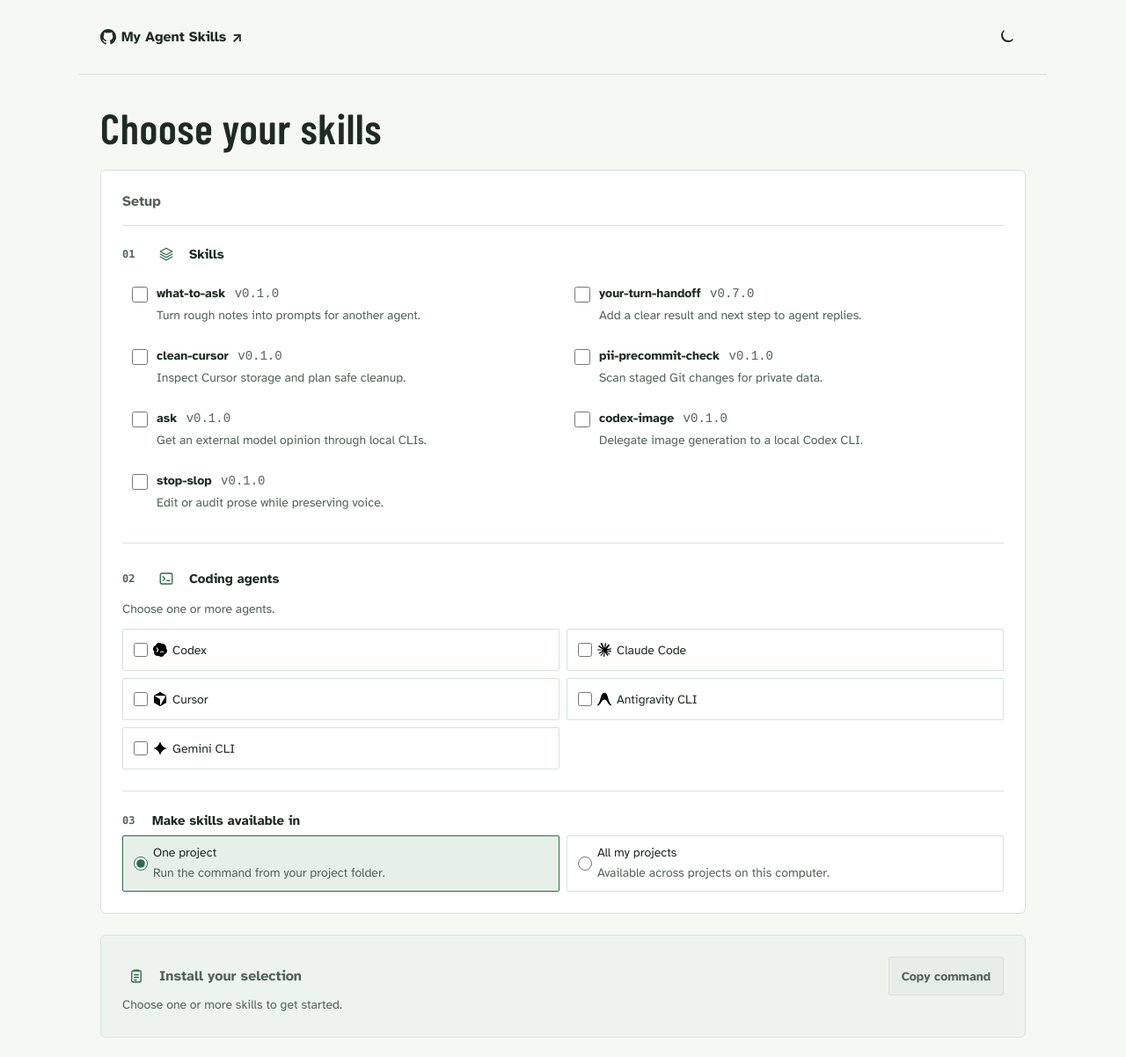
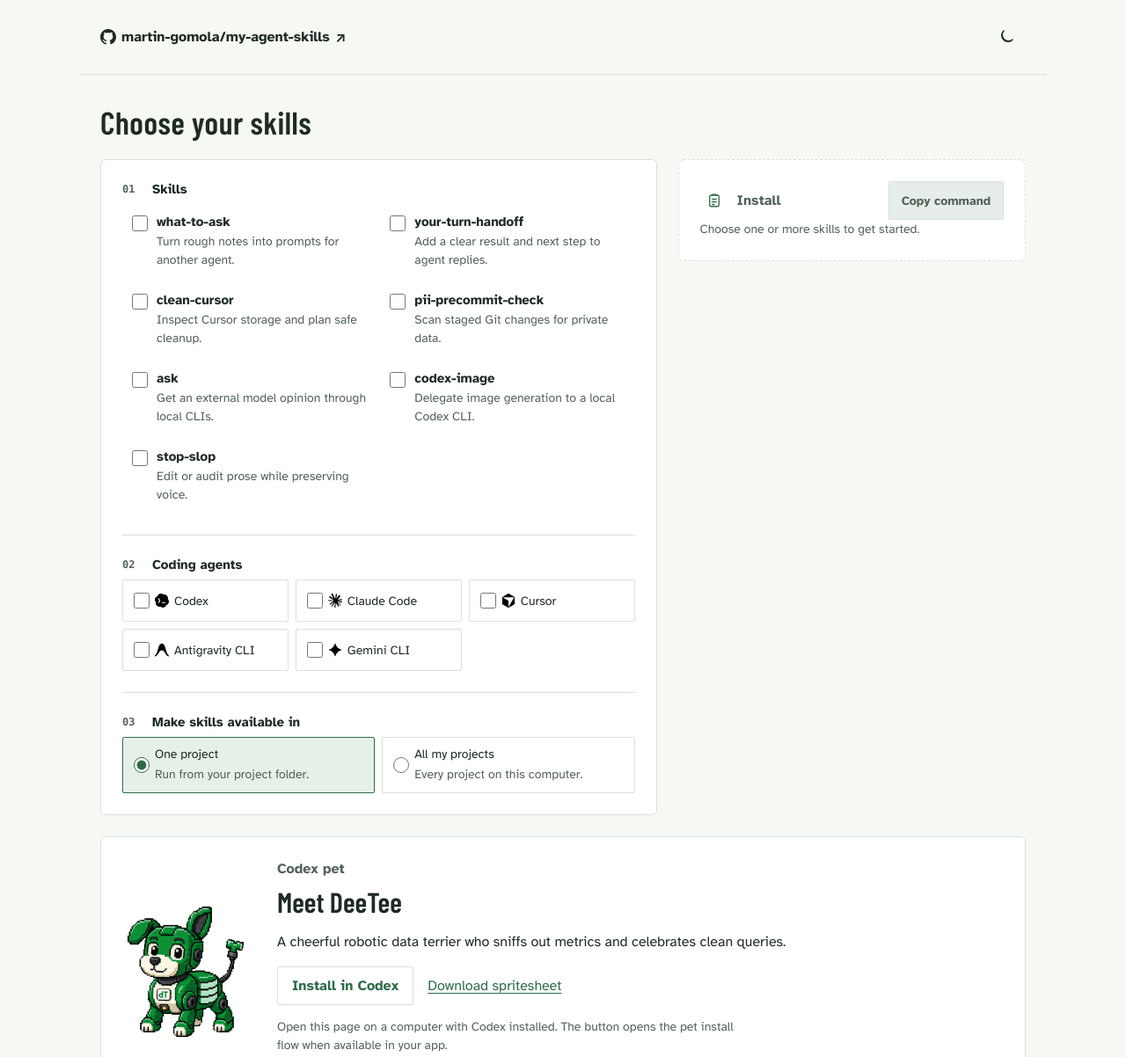
Before and after one commit to martin-gomola/my-agent-skills, a plain HTML site: page site/index.html in a window 1280 px wide. Shown: the top 1202 px of the page at 88% size. Drawn offline with Linux system fonts and the light colour scheme; files whose address does not match are found by name.

Commit message:
feat(site): keep install command in view with sticky two-column layout
Pin the install panel beside the picker on wide screens, signal the ready state with a solid accent border and selection summary, demote the pet install button, trim redundant headings and helper text, and move skill versions into card tooltips.

```diff
--- a/site/index.html
+++ b/site/index.html
@@ -6,36 +6,22 @@
 <meta name="description" content="Install skills for your coding agent and meet DeeTee, a custom Codex pet.">
 <title>Choose your skills · My Agent Skills</title>
 <script>try{document.documentElement.dataset.theme=localStorage.getItem('theme')||(matchMedia('(prefers-color-scheme: dark)').matches?'dark':'light')}catch{document.documentElement.dataset.theme='light'}</script>
-<link rel="stylesheet" href="style.css?v=skill-picker-2">
-<script type="module" src="install.mjs?v=skill-picker-2"></script>
+<link rel="stylesheet" href="style.css?v=skill-picker-3">
+<script type="module" src="install.mjs?v=skill-picker-3"></script>
 <body>
 <!-- GitHub mark from Primer Octicons; license in third-party/primer-octicons-MIT.txt. -->
-<header><a href="https://github.com/martin-gomola/my-agent-skills"><svg class="github-mark" viewBox="0 0 16 16" aria-hidden="true"><path d="M6.766 11.328c-2.063-.25-3.516-1.734-3.516-3.656 0-.781.281-1.625.75-2.188-.203-.515-.172-1.609.063-2.062.625-.078 1.468.25 1.968.703.594-.187 1.219-.281 1.985-.281.765 0 1.39.094 1.953.265.484-.437 1.344-.765 1.969-.687.218.422.25 1.515.046 2.047.5.593.766 1.39.766 2.203 0 1.922-1.453 3.375-3.547 3.64.531.344.89 1.094.89 1.954v1.625c0 .468.391.734.86.547C13.781 14.359 16 11.53 16 8.03 16 3.61 12.406 0 7.984 0 3.563 0 0 3.61 0 8.031a7.88 7.88 0 0 0 5.172 7.422c.422.156.828-.125.828-.547v-1.25c-.219.094-.5.156-.75.156-1.031 0-1.64-.562-2.078-1.609-.172-.422-.36-.672-.719-.719-.187-.015-.25-.093-.25-.187 0-.188.313-.328.625-.328.453 0 .844.281 1.25.86.313.452.64.655 1.031.655s.641-.14 1-.5c.266-.265.47-.5.657-.656"/></svg><span>My Agent Skills</span><span aria-hidden="true">↗</span></a><button id="theme-toggle" class="theme-toggle" type="button" aria-label="Switch to dark theme" title="Switch to dark theme"><svg aria-hidden="true" viewBox="0 0 24 24"><path d="M20.5 15.5A8.5 8.5 0 0 1 8.5 3.5a8.5 8.5 0 1 0 12 12ZM12 2v2m0 16v2m10-10h-2M4 12H2m17.1-7.1-1.4 1.4M6.3 17.7l-1.4 1.4m14.2 0-1.4-1.4M6.3 6.3 4.9 4.9"/></svg></button></header>
+<header><a href="https://github.com/martin-gomola/my-agent-skills"><svg class="github-mark" viewBox="0 0 16 16" aria-hidden="true"><path d="M6.766 11.328c-2.063-.25-3.516-1.734-3.516-3.656 0-.781.281-1.625.75-2.188-.203-.515-.172-1.609.063-2.062.625-.078 1.468.25 1.968.703.594-.187 1.219-.281 1.985-.281.765 0 1.39.094 1.953.265.484-.437 1.344-.765 1.969-.687.218.422.25 1.515.046 2.047.5.593.766 1.39.766 2.203 0 1.922-1.453 3.375-3.547 3.64.531.344.89 1.094.89 1.954v1.625c0 .468.391.734.86.547C13.781 14.359 16 11.53 16 8.03 16 3.61 12.406 0 7.984 0 3.563 0 0 3.61 0 8.031a7.88 7.88 0 0 0 5.172 7.422c.422.156.828-.125.828-.547v-1.25c-.219.094-.5.156-.75.156-1.031 0-1.64-.562-2.078-1.609-.172-.422-.36-.672-.719-.719-.187-.015-.25-.093-.25-.187 0-.188.313-.328.625-.328.453 0 .844.281 1.25.86.313.452.64.655 1.031.655s.641-.14 1-.5c.266-.265.47-.5.657-.656"/></svg><span>martin-gomola/my-agent-skills</span><span aria-hidden="true">↗</span></a><button id="theme-toggle" class="theme-toggle" type="button" aria-label="Switch to dark theme" title="Switch to dark theme"><svg aria-hidden="true" viewBox="0 0 24 24"><path d="M20.5 15.5A8.5 8.5 0 0 1 8.5 3.5a8.5 8.5 0 1 0 12 12ZM12 2v2m0 16v2m10-10h-2M4 12H2m17.1-7.1-1.4 1.4M6.3 17.7l-1.4 1.4m14.2 0-1.4-1.4M6.3 6.3 4.9 4.9"/></svg></button></header>
 <main>
   <h1>Choose your skills</h1>
   <div class="workspace">
-    <section class="choices hud-panel" aria-labelledby="setup-title">
-      <h2 id="setup-title" class="panel-title">Setup</h2>
+    <section class="choices hud-panel" aria-label="Setup">
       <fieldset class="field-group agent-fieldset">
-        <legend class="field-label">
-          <span class="field-step" aria-hidden="true">01</span>
-          <span class="field-icon" aria-hidden="true">
-            <svg viewBox="0 0 24 24" fill="none" stroke="currentColor" stroke-width="1.8" stroke-linecap="round" stroke-linejoin="round"><path d="m12 3 9 5-9 5-9-5 9-5Z"/><path d="m3 12 9 5 9-5"/><path d="m3 16 9 5 9-5"/></svg>
-          </span>
-          <span>Skills</span>
-        </legend>
+        <legend class="field-label"><span class="field-step" aria-hidden="true">01</span><span>Skills</span></legend>
         <div id="skills" class="skill-options"><p class="field-help">Loading skills…</p></div>
       </fieldset>
-      <fieldset class="field-group agent-fieldset" aria-describedby="agents-help">
-        <legend class="field-label">
-          <span class="field-step" aria-hidden="true">02</span>
-          <span class="field-icon" aria-hidden="true">
-            <svg viewBox="0 0 24 24" fill="none" stroke="currentColor" stroke-width="1.8" stroke-linecap="round" stroke-linejoin="round"><rect x="3" y="4" width="18" height="16" rx="2"/><path d="m7 9 3 3-3 3"/><path d="M13 15h4"/></svg>
-          </span>
-          <span>Coding agents</span>
-        </legend>
-        <p id="agents-help" class="field-help">Choose one or more agents.</p>
-        <div class="agent-options">
+      <fieldset class="field-group agent-fieldset">
+        <legend class="field-label"><span class="field-step" aria-hidden="true">02</span><span>Coding agents</span></legend>
+        <div class="agent-options agent-list">
           <label><input type="checkbox" name="agent" value="codex"><img class="agent-logo" src="icons/codex.svg" width="24" height="24" alt=""> <span>Codex</span></label>
           <label><input type="checkbox" name="agent" value="claude"><img class="agent-logo" src="icons/claude.svg" width="24" height="24" alt=""> <span>Claude Code</span></label>
           <label><input type="checkbox" name="agent" value="cursor"><img class="agent-logo" src="icons/cursor.svg" width="24" height="24" alt=""> <span>Cursor</span></label>
@@ -44,10 +30,10 @@
         </div>
       </fieldset>
       <fieldset class="field-group agent-fieldset">
-        <legend class="field-label scope-label"><span class="field-step" aria-hidden="true">03</span><span>Make skills available in</span></legend>
+        <legend class="field-label"><span class="field-step" aria-hidden="true">03</span><span>Make skills available in</span></legend>
         <div class="agent-options scope-options">
-          <label><input type="radio" name="scope" value="project" checked><span>One project<small>Run the command from your project folder.</small></span></label>
-          <label><input type="radio" name="scope" value="global"><span>All my projects<small>Available across projects on this computer.</small></span></label>
+          <label><input type="radio" name="scope" value="project" checked><span>One project<small>Run from your project folder.</small></span></label>
+          <label><input type="radio" name="scope" value="global"><span>All my projects<small>Every project on this computer.</small></span></label>
         </div>
       </fieldset>
       <a id="your-turn-link" class="related" href="https://github.com/martin-gomola/your-turn#quick-start" hidden>Set up the Your Turn inbox <span aria-hidden="true">↗</span></a>
@@ -58,10 +44,11 @@
           <span class="result-icon" aria-hidden="true">
             <svg viewBox="0 0 24 24" fill="none" stroke="currentColor" stroke-width="1.8" stroke-linecap="round" stroke-linejoin="round"><rect x="5" y="4" width="14" height="17" rx="2"/><path d="M9 4.5V3h6v1.5M9 10h6M9 14h6M9 18h3"/></svg>
           </span>
-          <h2 id="result-title">Install your selection</h2>
+          <h2 id="result-title">Install</h2>
         </div>
         <button id="copy" type="button" disabled>Copy command</button>
       </div>
+      <p id="summary" class="result-summary" hidden></p>
       <p id="where" role="status">Choose skills and agents to get your install command.</p>
       <div id="install-content" hidden>
         <pre id="commands" tabindex="0" aria-label="Install command"></pre>
--- a/site/install.mjs
+++ b/site/install.mjs
@@ -48,8 +48,12 @@ if (typeof document !== 'undefined') {
     byId('your-turn-link').hidden = !ids.includes('your-turn-handoff');
     byId('status').textContent = '';
     byId('commands').textContent = ready ? installation(skills, agents, catalog.repository, scope) : '';
+    byId('summary').hidden = !ready;
+    byId('summary').textContent = ready
+      ? `${skills.length} ${skills.length === 1 ? 'skill' : 'skills'} · ${agents.length} ${agents.length === 1 ? 'agent' : 'agents'} · ${scope === 'project' ? 'one project' : 'all projects'}`
+      : '';
     byId('where').textContent = ready
-      ? `Run in ${scope === 'project' ? 'your project folder' : 'your terminal'} to install ${skills.length} ${skills.length === 1 ? 'skill' : 'skills'} for ${agents.length} ${agents.length === 1 ? 'agent' : 'agents'}.`
+      ? `Run in ${scope === 'project' ? 'your project folder' : 'your terminal'}.`
       : !skills.length ? 'Choose one or more skills to get started.' : 'Choose the agents you use to get your install command.';
     byId('examples').replaceChildren();
     for (const skill of skills) {
@@ -88,9 +92,7 @@ if (typeof document !== 'undefined') {
       input.type = 'checkbox'; input.name = 'skill'; input.value = skill.id;
       const text = document.createElement('span');
       const name = document.createElement('strong'); name.textContent = skill.label;
-      const version = document.createElement('span');
-      version.className = 'skill-version'; version.textContent = `v${skill.version}`;
-      name.append(' ', version);
+      label.title = `${skill.label} v${skill.version}`;
       const description = document.createElement('small'); description.textContent = skill.description;
       text.append(name, description); label.append(input, text); byId('skills').append(label);
     }
@@ -99,6 +101,6 @@ if (typeof document !== 'undefined') {
     catalog = undefined; byId('skills').textContent = 'Skill list unavailable.';
     byId('install-panel').dataset.state = 'error';
     byId('where').textContent = 'Could not load the skill list. Reload this page to try again.';
-    byId('copy').disabled = true; byId('install-content').hidden = true;
+    byId('copy').disabled = true; byId('install-content').hidden = true; byId('summary').hidden = true;
   });
 }
--- a/site/style.css
+++ b/site/style.css
@@ -110,7 +110,7 @@ main { padding-block: 36px 24px; }
 h1 {
   margin: 0 0 24px;
   font-family: "Barlow Condensed", "Arial Narrow", sans-serif;
-  font-size: clamp(38px, 4.5vw, 48px);
+  font-size: clamp(30px, 3vw, 36px);
   font-weight: 600;
   letter-spacing: .015em;
   line-height: 1;
@@ -131,7 +131,16 @@ h1 {
   background: var(--surface);
 }
 .hud-panel > * { position: relative; z-index: 1; }
-.result { display: flex; flex-direction: column; background: var(--surface-soft); }
+.result { display: flex; flex-direction: column; border-style: dashed; transition: background-color .2s, box-shadow .2s; }
+.result[data-state="ready"] { border-style: solid; border-color: var(--accent); background: var(--surface-soft); box-shadow: inset 3px 0 0 var(--accent); }
+.result-summary {
+  margin: 12px 0 0;
+  color: var(--accent);
+  font: 600 14px/1.2 "Barlow Condensed", "Arial Narrow", sans-serif;
+  font-variant-numeric: tabular-nums;
+  letter-spacing: .1em;
+  text-transform: uppercase;
+}
 .panel-title, .result-title h2 {
   margin: 0;
   color: var(--muted);
@@ -140,11 +149,11 @@ h1 {
   line-height: 1.4;
 }
 .panel-title { padding-bottom: 16px; border-bottom: 1px solid var(--line); }
-.field-group { padding-top: 16px; }
+.field-group { padding-top: 0; }
 .field-group + .field-group { margin-top: 24px; border-top: 1px solid var(--line); padding-top: 24px; }
 .field-label {
   display: grid;
-  grid-template-columns: 24px 32px minmax(0, 1fr);
+  grid-template-columns: 24px minmax(0, 1fr);
   align-items: center;
   gap: 10px;
   margin: 0 0 10px;
@@ -157,14 +166,14 @@ h1 {
   font: 600 12px/1.4 ui-monospace, "SF Mono", Menlo, Consolas, monospace;
   font-variant-numeric: tabular-nums;
 }
-.field-icon, .result-icon {
+.result-icon {
   display: grid;
   place-items: center;
   width: 32px;
   height: 32px;
   color: var(--accent);
 }
-.field-icon svg, .result-icon svg {
+.result-icon svg {
   width: 18px;
   height: 18px;
   fill: none;
@@ -237,10 +246,8 @@ h1 {
 .skill-options label:has(:checked) { background: var(--icon-fill); border-color: var(--accent); }
 .skill-options label:focus-within { outline: 2px solid var(--focus); outline-offset: 2px; }
 .skill-options input { flex: none; width: 18px; height: 18px; margin: 2px 0 0; accent-color: var(--accent); }
-.skill-options strong { display: block; font-size: 14px; overflow-wrap: anywhere; }
-.skill-version { display: inline-block; margin-left: 6px; color: var(--muted); font: 400 14px/1.5 ui-monospace, monospace; white-space: nowrap; }
+.skill-options strong { display: block; font-size: 15px; overflow-wrap: anywhere; }
 .skill-options small { display: block; margin-top: 3px; color: var(--muted); font-size: 14px; line-height: 1.5; }
-.scope-label { grid-template-columns: 24px minmax(0, 1fr); }
 .scope-options small { display: block; margin-top: 4px; color: var(--muted); font-size: 14px; line-height: 1.5; }
 #install-content > .field-help { margin-top: 14px; }
 .example-block summary { cursor: pointer; font-size: 14px; }
@@ -250,7 +257,7 @@ h1 {
 :root[data-theme="dark"] .agent-logo { filter: invert(1); }
 .agent-options label:hover { border-color: var(--accent); }
 .agent-options label:has(:checked) { background: var(--icon-fill); border-color: var(--accent); }
-.agent-options input { flex: none; width: 16px; height: 16px; margin: 0; accent-color: var(--accent); cursor: pointer; }
+.agent-options input { flex: none; width: 18px; height: 18px; margin: 0; accent-color: var(--accent); cursor: pointer; }
 .agent-options label:focus-within { outline: 2px solid var(--focus); outline-offset: 2px; }
 .agent-result { padding-top: 20px; margin-top: 20px; border-top: 1px solid var(--line); }
 .agent-result-heading { display: flex; flex-wrap: wrap; justify-content: space-between; align-items: center; gap: 12px; }
@@ -345,8 +352,8 @@ pre {
 .pet-section h2 { margin: 8px 0; font: 600 32px/1.1 "Barlow Condensed", "Arial Narrow", sans-serif; }
 .pet-section p { max-width: 60ch; line-height: 1.5; }
 .pet-actions { display: flex; flex-wrap: wrap; align-items: center; gap: 16px; }
-.button-install { display: inline-flex; align-items: center; min-height: 44px; padding: 10px 16px; background: var(--action-fill); color: var(--on-action); border-radius: 2px; font-weight: 700; text-decoration: none; }
-.button-install:hover { background: var(--action-hover); }
+.button-install { display: inline-flex; align-items: center; min-height: 44px; padding: 10px 16px; border: 1px solid var(--line); background: var(--surface); color: var(--accent); border-radius: 2px; font-weight: 700; text-decoration: none; }
+.button-install:hover { border-color: var(--accent); background: var(--icon-fill); }
 .pet-section .pet-help { color: var(--muted); font-size: 14px; }
 @media (max-width: 720px) {
   .pet-section { flex-direction: column; align-items: flex-start; gap: 16px; }
@@ -362,7 +369,7 @@ pre {
   header, main { padding-inline: 20px; }
   header { padding-block: 18px; }
   main { padding-block: 28px 20px; }
-  h1 { margin-bottom: 18px; font-size: 32px; }
+  h1 { margin-bottom: 18px; font-size: 30px; }
   .workspace { grid-template-columns: minmax(0, 1fr); gap: 16px; }
   .hud-panel { padding: 20px; }
   .app-footer { margin-top: 16px; }
@@ -377,3 +384,9 @@ pre {
   .result-heading > .button-copy { margin-inline-start: auto; }
   button { padding-inline: 10px; }
 }
+
+@media (min-width: 1024px) {
+  .workspace { grid-template-columns: minmax(0, 1.6fr) minmax(320px, 1fr); }
+  .result { position: sticky; top: 16px; }
+  .agent-list { grid-template-columns: repeat(3, minmax(0, 1fr)); }
+}
```
